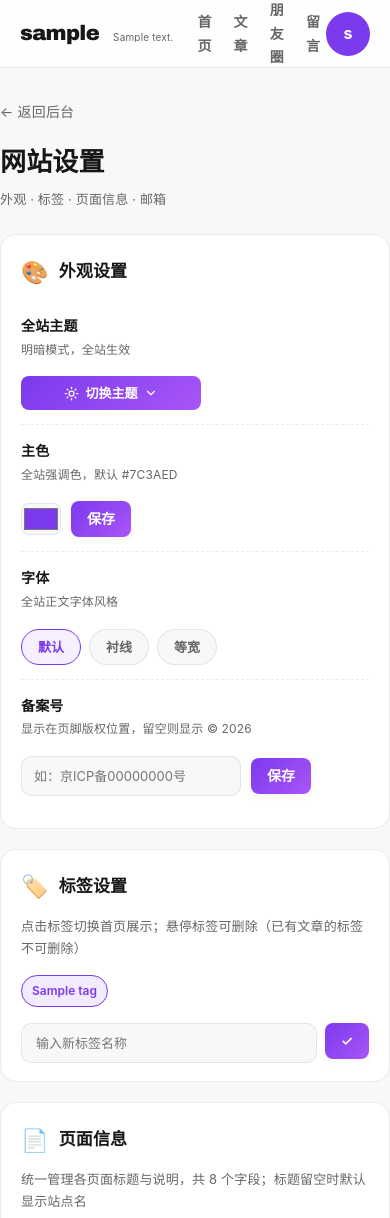
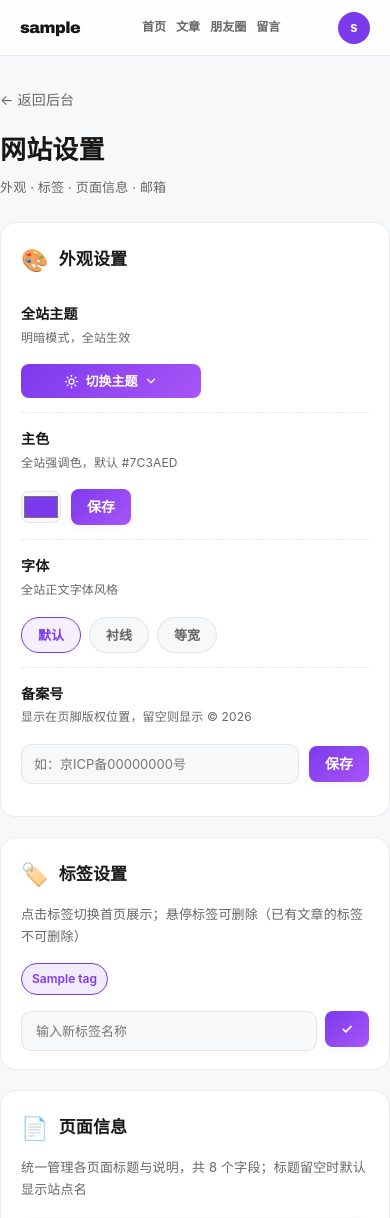
Before and after one commit to tnine9/Tnine-blog, a FastAPI app: page /admin/settings in a window 390 px wide. Shown: the top 1218 px of the page. Run offline with FastAPI, Linux system fonts and the light colour scheme; the visitor is signed in with stand-in values (Sample User, id 1); tables that the repository leaves empty hold one stand-in row (values such as "Sample post"); some libraries are stand-ins or nearby versions.

Commit message:
BUG修复及移动端适配

```diff
--- a/static/css/admin.css
+++ b/static/css/admin.css
@@ -1485,6 +1485,11 @@
     margin-bottom: 14px;
 }
 
+/* 防止卡片内容（长文本/表单）撑开 grid 列导致三栏宽度失衡 */
+.settings-grid > .dashboard-card {
+    min-width: 0;
+}
+
 .settings-grid > .dashboard-card:nth-child(1) { grid-area: appearance; }
 .settings-grid > .dashboard-card:nth-child(2) { grid-area: labels; }
 .settings-grid .dashboard-card-pages { grid-area: pages; }
--- a/static/css/layout.css
+++ b/static/css/layout.css
@@ -1659,3 +1659,205 @@ html[data-theme="dark"] .theme-toggle .icon-moon {
     padding-left: 0;
 
 }
+
+/* =========================================================
+   全站导航移动端响应式
+   ========================================================= */
+
+/* 平板/小屏：压缩导航，隐藏 slogan，避免溢出 */
+@media (max-width: 900px) {
+
+    .site-header {
+
+        height: 60px;
+
+    }
+
+    .header-inner {
+
+        gap: 16px;
+
+    }
+
+    .site-nav {
+
+        gap: 12px;
+
+    }
+
+    .site-nav .brand {
+
+        gap: 6px;
+
+    }
+
+    .site-nav .site-logo {
+
+        font-size: 18px;
+
+        margin-right: 4px;
+
+    }
+
+    .site-slogan {
+
+        display: none;
+
+    }
+
+    .site-nav .nav-links {
+
+        gap: 14px;
+
+    }
+
+    .site-nav a {
+
+        font-size: 13px;
+
+    }
+
+    .site-nav a::after {
+
+        bottom: -9px;
+
+    }
+
+    .user-avatar {
+
+        width: 36px;
+
+        height: 36px;
+
+        font-size: 14px;
+
+    }
+
+}
+
+/* 手机窄屏：进一步压缩，保证四链接 + 头像 + 站标同行可放 */
+@media (max-width: 480px) {
+
+    .site-header {
+
+        height: 56px;
+
+    }
+
+    .site-nav {
+
+        gap: 8px;
+
+    }
+
+    .site-nav .site-logo {
+
+        font-size: 16px;
+
+    }
+
+    .site-nav .nav-links {
+
+        gap: 10px;
+
+    }
+
+    .site-nav a {
+
+        font-size: 12px;
+
+        letter-spacing: 0;
+
+    }
+
+    .user-avatar {
+
+        width: 32px;
+
+        height: 32px;
+
+        font-size: 13px;
+
+    }
+
+    .site-nav .nav-login {
+
+        padding: 6px 12px;
+
+        font-size: 12px;
+
+    }
+
+}
+
+/* =========================================================
+   时间线移动端响应式
+   ========================================================= */
+
+/* 小屏：压缩左侧日期列，保持时间线结构 */
+@media (max-width: 640px) {
+
+    .timeline-item {
+
+        grid-template-columns: 88px 1fr;
+
+        gap: 16px;
+
+    }
+
+    .timeline-side::after {
+
+        right: -9px;
+
+    }
+
+    .timeline-dot {
+
+        right: -18px;
+
+    }
+
+}
+
+/* 超小屏：日期列堆叠到内容上方 */
+@media (max-width: 420px) {
+
+    .timeline-item {
+
+        grid-template-columns: 1fr;
+
+        gap: 6px;
+
+    }
+
+    .timeline-side {
+
+        text-align: left;
+
+        padding-left: 24px;
+
+    }
+
+    .timeline-side::after {
+
+        left: 5px;
+
+        right: auto;
+
+        top: 4px;
+
+        bottom: -18px;
+
+    }
+
+    .timeline-dot {
+
+        left: 0;
+
+        right: auto;
+
+        top: 8px;
+
+    }
+
+}
--- a/templates/admin_settings.html
+++ b/templates/admin_settings.html
@@ -915,6 +915,10 @@
 
         display: flex;
 
+        flex: 1 1 auto;
+
+        min-width: 0;
+
         flex-direction: column;
 
         gap: 2px;
@@ -933,7 +937,7 @@
 
         font-size: 12px;
 
-        color: var(--color-text-secondary, #999);
+        color: #666;
 
     }
 
@@ -963,6 +967,16 @@
 
         margin: 0;
 
+        flex: 0 0 auto;
+
+    }
+
+    .appearance-color-form .btn {
+
+        white-space: nowrap;
+
+        flex-shrink: 0;
+
     }
 
     .appearance-color-input {
@@ -985,7 +999,9 @@
 
     .appearance-icp-input {
 
-        width: 220px;
+        width: min(220px, 100%);
+
+        min-width: 0;
 
         font-size: 13px;
 
@@ -1425,6 +1441,20 @@
 
         }
 
+        .appearance-color-form {
+
+            width: 100%;
+
+        }
+
+        .appearance-color-form .appearance-icp-input {
+
+            flex: 1 1 auto;
+
+            min-width: 0;
+
+        }
+
     }
 
 </style>
--- a/templates/base.html
+++ b/templates/base.html
@@ -52,7 +52,7 @@
     <!-- 布局 -->
 
     <link rel="stylesheet"
-          href="{{ url_for('static', path='css/layout.css') }}?v=23">
+          href="{{ url_for('static', path='css/layout.css') }}?v=24">
 
 
 
@@ -82,7 +82,7 @@
 
 
     <link rel="stylesheet"
-          href="{{ url_for('static', path='css/admin.css') }}?v=8">
+          href="{{ url_for('static', path='css/admin.css') }}?v=9">
 
 
     <link rel="stylesheet"
```
Also changed, not shown: other parts of static/css/admin.css (+134 -0 lines).
